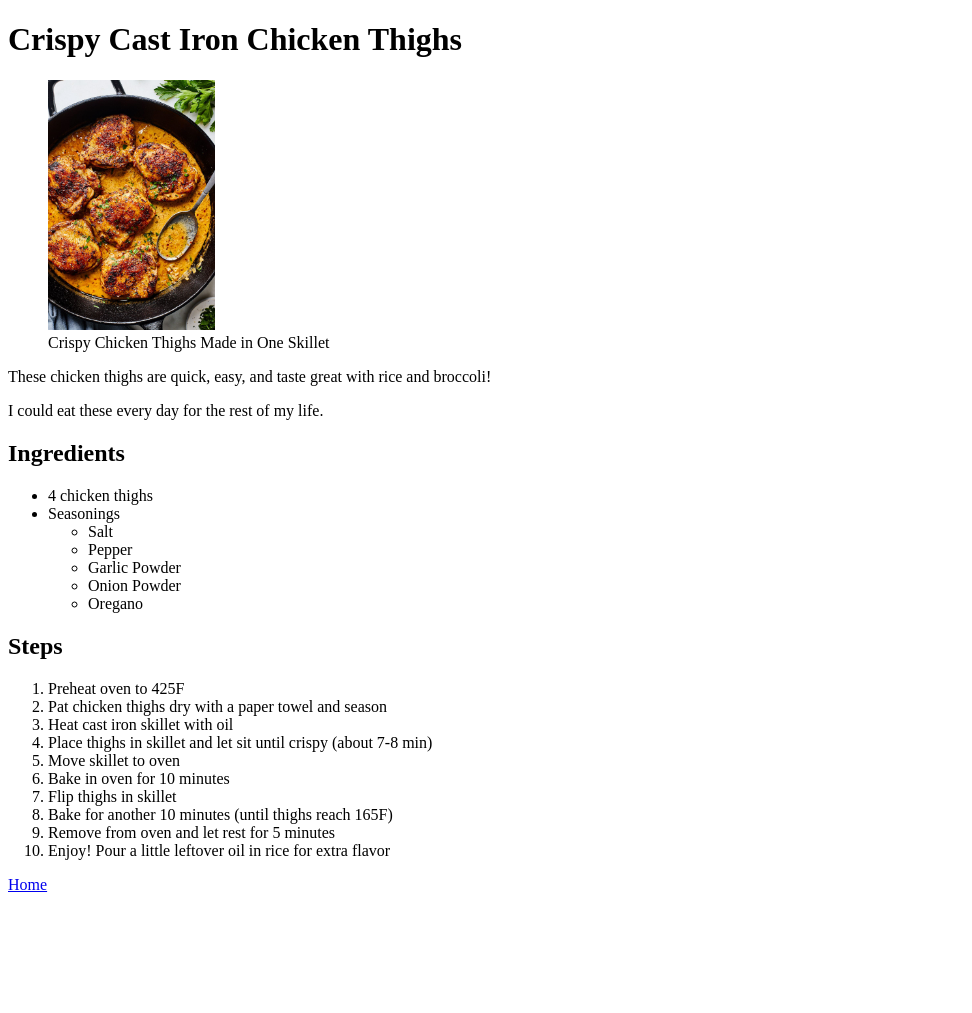
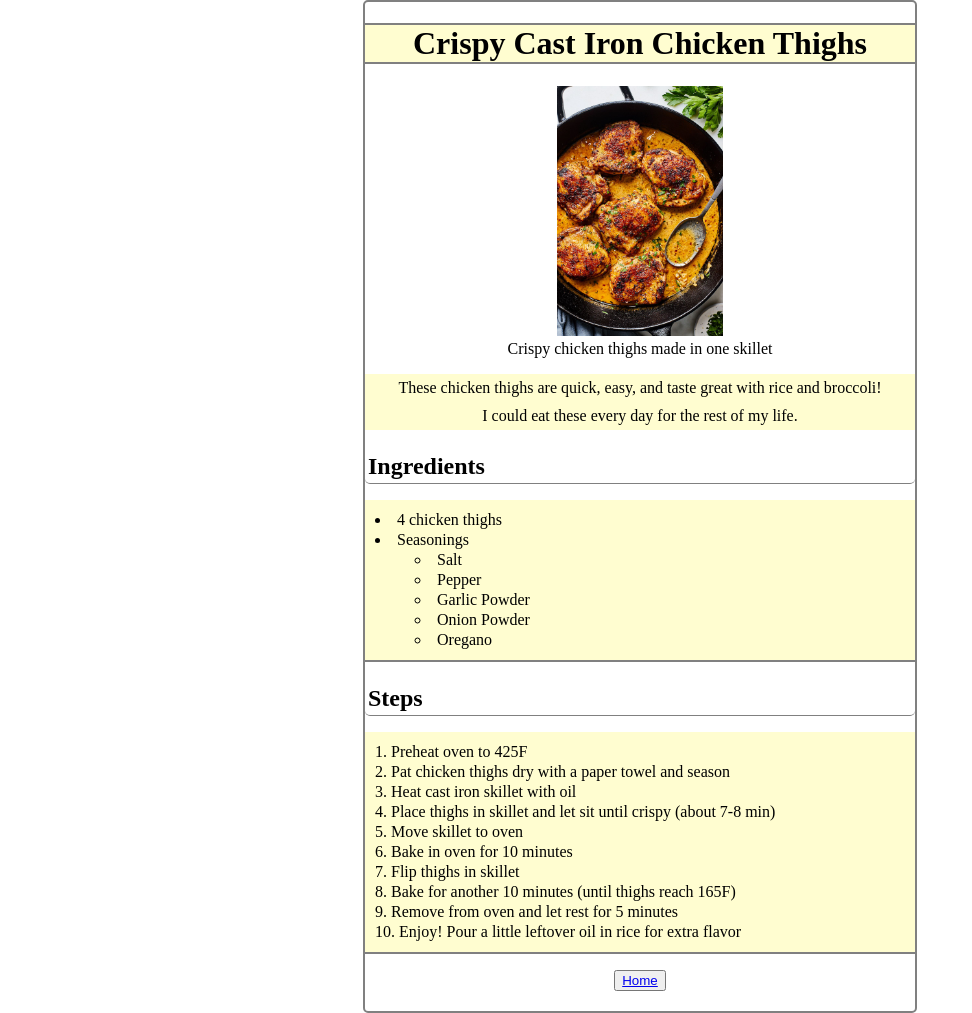
Before and after one commit to Jobe-Arnold/jobe-recipes, a plain HTML site: page recipes/chicken-thighs.html in a window 1280 px wide. Shown: the whole page, without its empty margins (0-972 px from the left). Before the commit the page ends 902 px from the top, so only its background shows below. Drawn offline with Linux system fonts and the light colour scheme.

Commit message:
feat: Added Styling

```diff
--- a/recipes/chicken-thighs.html
+++ b/recipes/chicken-thighs.html
@@ -3,18 +3,19 @@
     <head>
         <meta charset="utf-8">
         <title>Chicken Thighs</title>
+        <link rel="stylesheet" href="../styles.css">
     </head>
     <body>
         <h1>Crispy Cast Iron Chicken Thighs</h1>
         <figure>
             <img src="./chicken-thighs.jpg" alt="Chicken Thighs" height="250">
-            <figcaption>Crispy Chicken Thighs Made in One Skillet</figcaption>
+            <figcaption>Crispy chicken thighs made in one skillet</figcaption>
         </figure>
         <p>These chicken thighs are quick, easy, and taste great with rice and broccoli!</p>
         <p>I could eat these every day for the rest of my life.</p>
 
         <h2>Ingredients</h2>
-        <ul>
+        <ul class="outer">
             <li>4 chicken thighs</li>
             <li>Seasonings</li>
             <ul>
@@ -27,7 +28,7 @@
         </ul>
 
         <h2>Steps</h2>
-        <ol>
+        <ol class = "outer">
             <li>Preheat oven to 425F</li>
             <li>Pat chicken thighs dry with a paper towel and season</li>
             <li>Heat cast iron skillet with oil</li>
@@ -40,6 +41,6 @@
             <li>Enjoy! Pour a little leftover oil in rice for extra flavor</li>
         </ol>
 
-        <a href="../index.html">Home</a>
+        <div><button><a href="../index.html">Home</a></button></div>
     </body>
 </html>
--- /dev/null
+++ b/styles.css
@@ -0,0 +1,54 @@
+body {
+    width: 550px;
+    border: 2px solid grey;
+    border-radius: 5px;
+    margin: 0px auto;
+}
+
+h1 {
+    text-align: center;
+    border-top: 2px solid grey;
+    border-bottom: 2px solid grey;
+    background-color: rgb(255 253 208)
+}
+
+h2 {
+    text-align: left;
+    padding: 3px;
+    border-bottom: 1px solid grey;
+    border-radius: 5px;
+    margin-bottom: 0px;
+}
+
+p {
+    background-color: rgb(255 253 208);
+    padding: 5px;
+    margin: 0px;
+    text-align: center;
+}
+
+ul, ol {
+    line-height: 20px;
+    text-align: left;
+    background-color: rgb(255 253 208);
+}
+
+.outer {
+    list-style-position: inside;
+    box-sizing: border-box;
+    border-bottom: 2px solid grey;
+    padding: 10px;
+}
+
+figure {
+    display: block;
+    text-align: center;
+}
+
+button {
+    margin-bottom: 20px;
+}
+
+div {
+    text-align: center;
+}
```
Also changed, not shown: index.html (+2 -1 lines), recipes/pad-thai.html (+4 -3 lines), recipes/spaghetti.html (+3 -3 lines).
